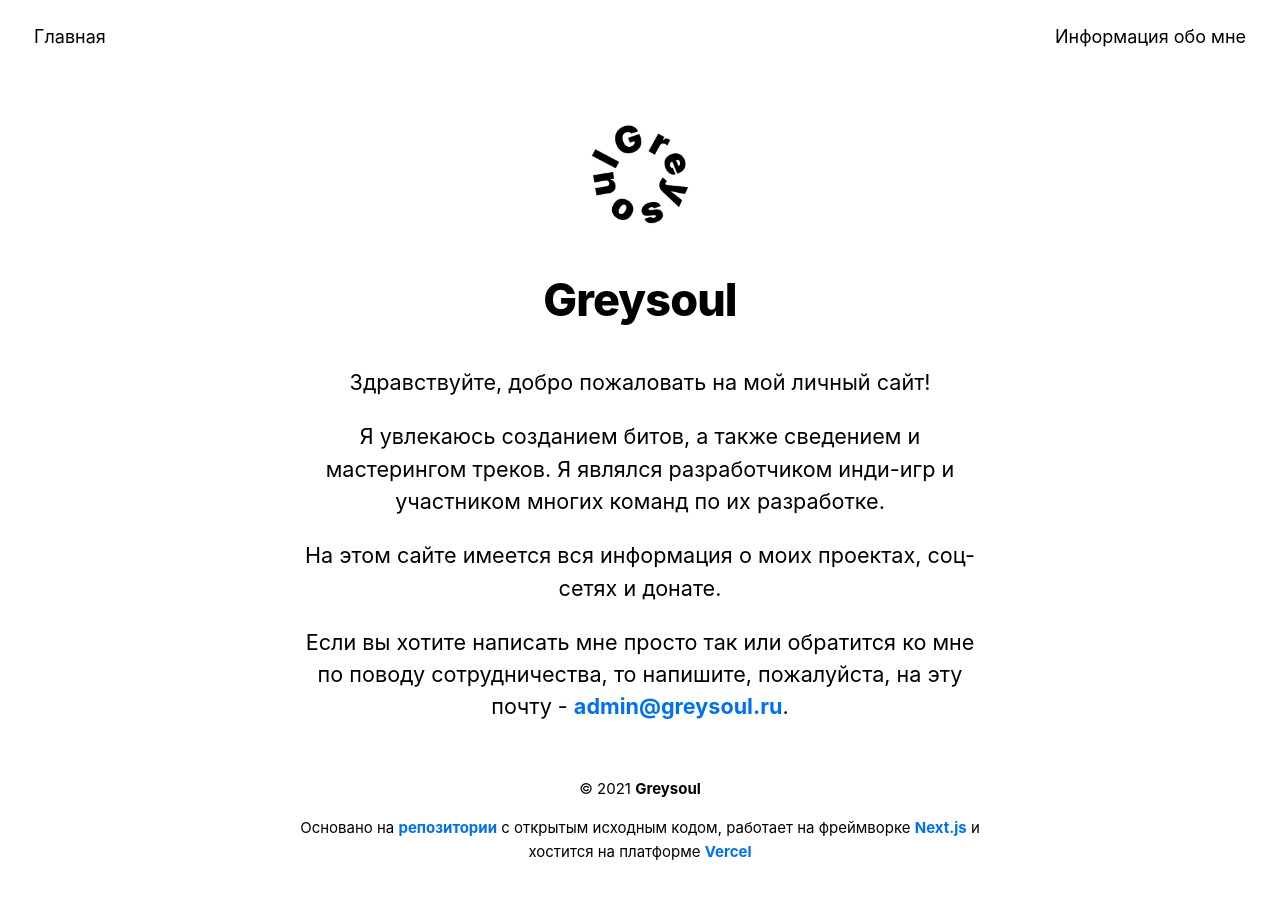
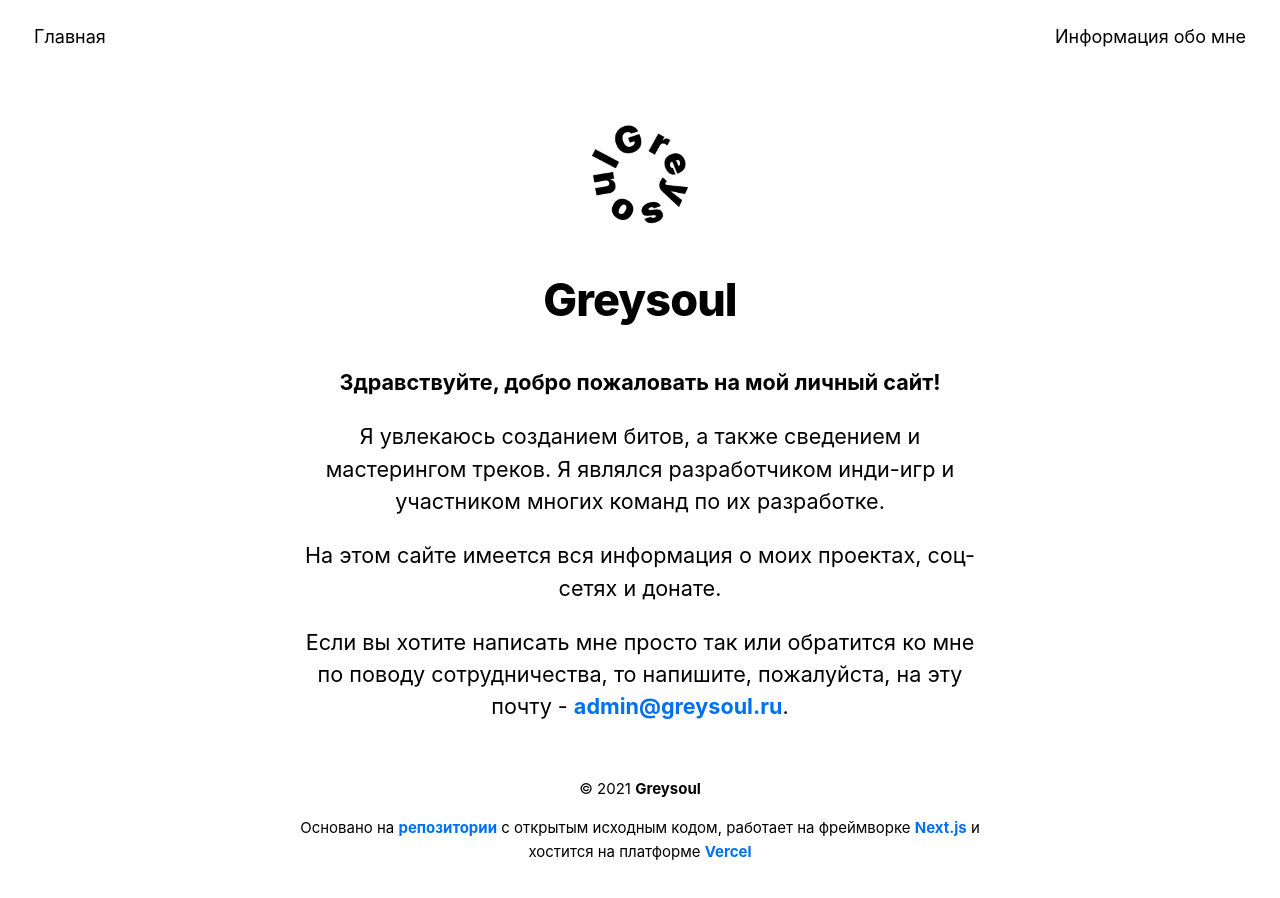
Before and after one commit to realgreysoul/website, a Next.js app: page / in a window 1280 px wide. Shown: the top 898 px of the page. Built offline with nearby package versions, Linux system fonts and the light colour scheme.

Commit message:
Жирный шрифт к приветствию

```diff
--- a/pages/index.js
+++ b/pages/index.js
@@ -10,7 +10,7 @@ export default function Home({ allPostsData }) {
         <title>{siteTitle}</title>
       </Head>
       <section className={utilStyles.headingHd}>
-        <p>Здравствуйте, добро пожаловать на мой личный сайт!</p>
+        <p><b>Здравствуйте, добро пожаловать на мой личный сайт!</b></p>
         <p>Я увлекаюсь созданием битов, а также сведением и мастерингом треков. Я являлся разработчиком инди-игр и участником многих команд по их разработке.</p>
         <p>На этом сайте имеется вся информация о моих проектах, соц-сетях и донате.</p>
         <p>Если вы хотите написать мне просто так или обратится ко мне по поводу сотрудничества, то напишите, пожалуйста, на эту почту - <a href={`mailto:admin@greysoul.ru`}><strong>admin@greysoul.ru</strong></a>.</p>
```
